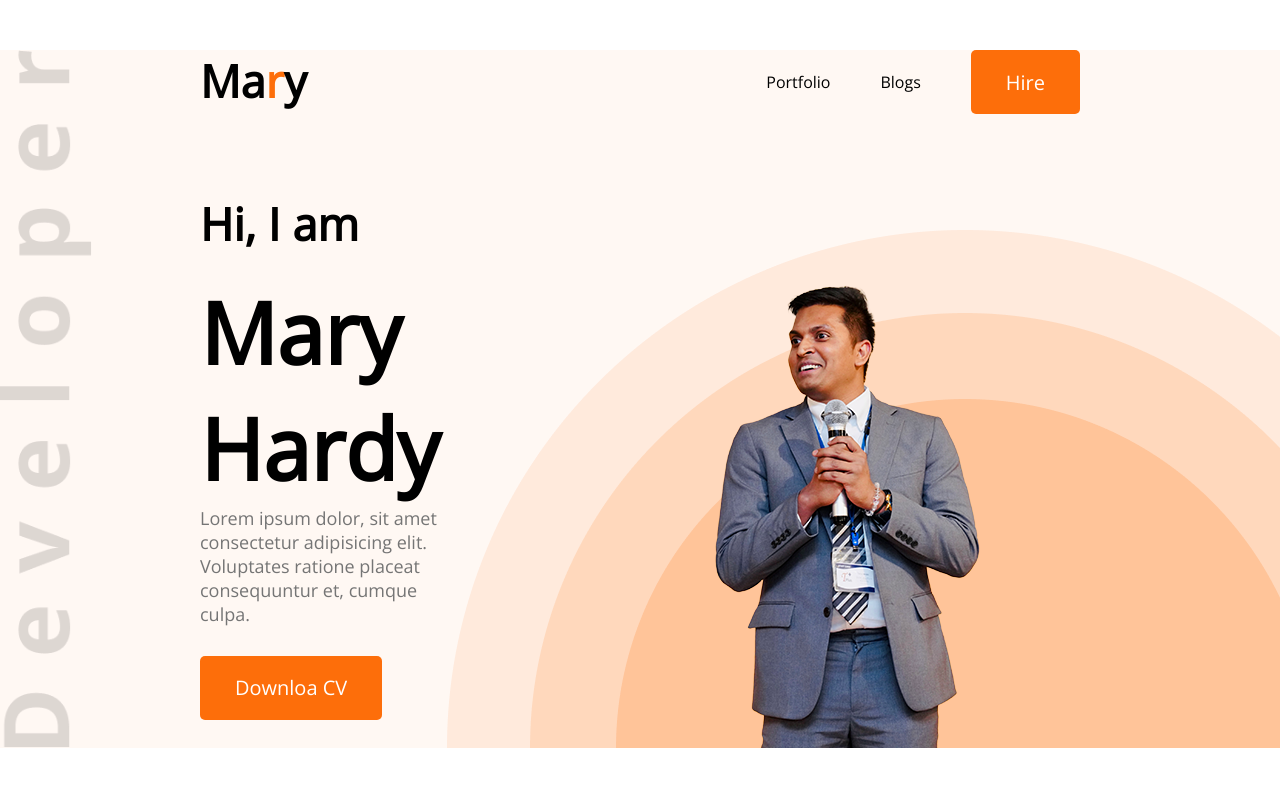
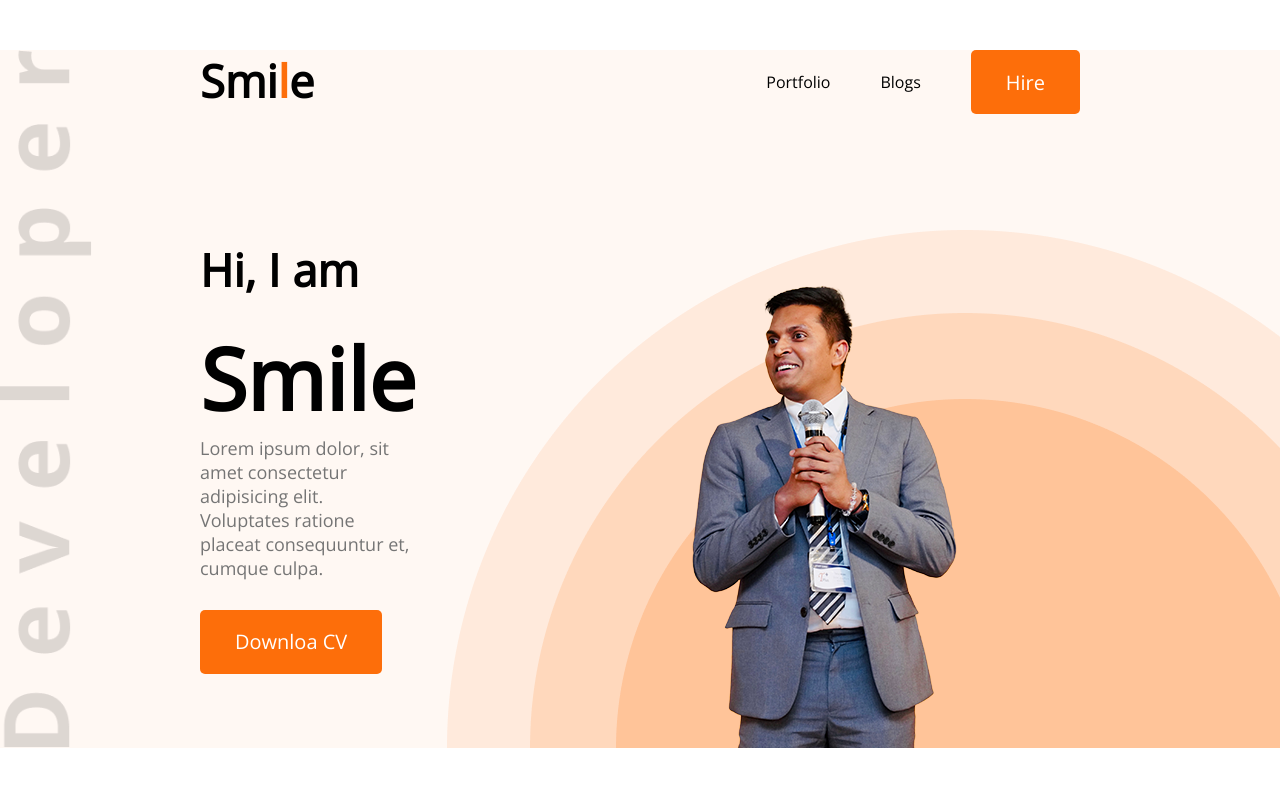
Before and after one commit to bhuiyanmdismail/PervejPortfolio, a plain HTML site: page index.html in a window 1280 px wide. Shown: the top 800 px of the page. Drawn offline with nearby package versions, Linux system fonts and the light colour scheme.

Commit message:
new commit

```diff
--- a/index.html
+++ b/index.html
@@ -16,7 +16,7 @@
   <body>
     <header class="header">
       <nav>
-        <h2 class="nav-title">Ma<span class="primary">r</span>y</h2>
+        <h2 class="nav-title">Smi<span class="primary">l</span>e</h2>
         <ul>
           <li>Portfolio</li>
           <li>Blogs</li>
@@ -27,7 +27,7 @@
       <div class="banner">
         <div>
           <h3 class="banner-sub-title">Hi, I am</h3>
-          <h1 class="banner-title">Mary Hardy</h1>
+          <h1 class="banner-title">Smile</h1>
           <p class="banner-description">
             Lorem ipsum dolor, sit amet consectetur adipisicing elit. Voluptates
             ratione placeat consequuntur et, cumque culpa.
```
